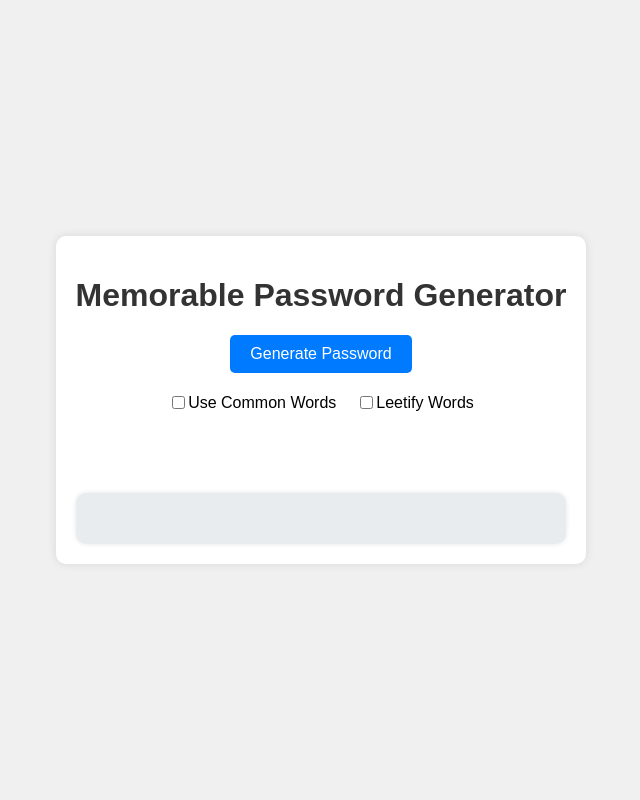
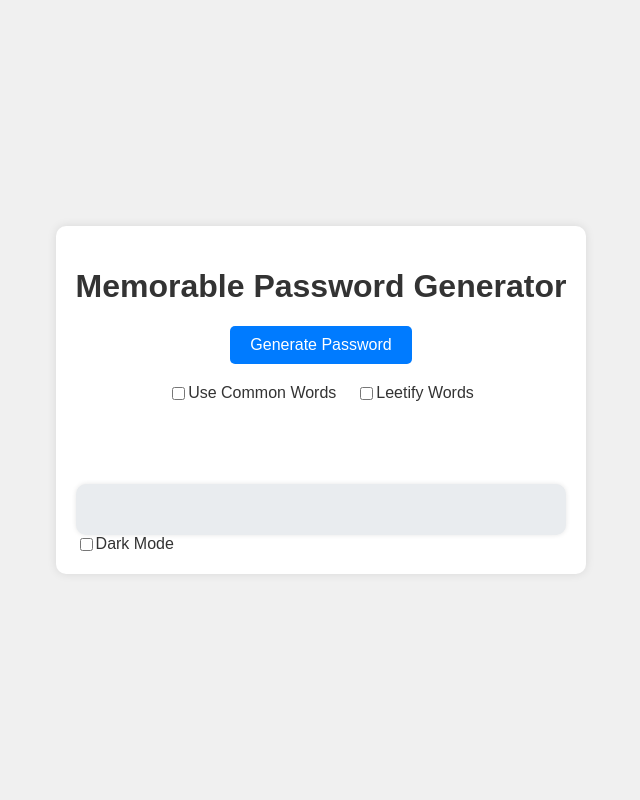
Before and after one commit to Cuzeth/memorable-password-generator, a Flask app: page / in a window 1280 px wide. Shown: the whole page, without its empty margins (319-959 px from the left). Run offline with Flask 3, Linux system fonts and the light colour scheme.

Commit message:
Added dark mode toggle

```diff
--- a/static/css/style.css
+++ b/static/css/style.css
@@ -5,26 +5,27 @@ body {
 	align-items: center;
 	height: 100vh;
 	margin: 0;
-	background-color: #f0f0f0;
+	background-color: var(--bg-color);
+	color: var(--text-color);
 }
 
 .container {
 	text-align: center;
-	background: white;
+	background: var(--container-bg-color);
 	padding: 20px;
 	border-radius: 10px;
 	box-shadow: 0 0 10px rgba(0, 0, 0, 0.1);
 }
 
 h1 {
-	color: #333;
+	color: var(--text-color);
 }
 
 button {
 	padding: 10px 20px;
 	font-size: 16px;
-	color: white;
-	background-color: #007BFF;
+	color: var(--button-text-color);
+	background-color: var(--button-bg-color);
 	border: none;
 	border-radius: 5px;
 	cursor: pointer;
@@ -32,7 +33,7 @@ button {
 }
 
 button:hover {
-	background-color: #0056b3;
+	background-color: var(--button-hover-bg-color);
 }
 
 .toggles {
@@ -49,7 +50,7 @@ button:hover {
 
 #resultBox {
 	margin-top: 20px;
-	background-color: #e9ecef;
+	background-color: var(--result-box-bg-color);
 	padding: 15px;
 	border-radius: 10px;
 	box-shadow: 0 0 5px rgba(0, 0, 0, 0.1);
@@ -60,7 +61,7 @@ button:hover {
 
 #result {
 	font-size: 18px;
-	color: #333;
+	color: var(--text-color);
 	font-weight: bold;
 	margin: 0;
 	visibility: hidden;
@@ -72,10 +73,9 @@ button:hover {
 	margin-left: auto;
 	margin-right: auto;
 	overflow: hidden;
-	/* max-height: 0; */
 	opacity: 0;
 	padding: 0 0 5px 0;
-	transition: max-height 0.5s ease-in-out, opacity 0.5s ease-in-out;
+	transition: opacity 0.5s ease-in-out;
 }
 
 .slider.active {
@@ -110,3 +110,25 @@ input[type=range]::-moz-range-thumb {
 	cursor: pointer;
 	transition: background 0.3s ease;
 }
+
+/* Light mode variables */
+:root {
+	--bg-color: #f0f0f0;
+	--text-color: #333;
+	--container-bg-color: #fff;
+	--button-text-color: #fff;
+	--button-bg-color: #007BFF;
+	--button-hover-bg-color: #0056b3;
+	--result-box-bg-color: #e9ecef;
+}
+
+/* Dark mode variables */
+body.dark-mode {
+	--bg-color: #121212;
+	--text-color: #f0f0f0;
+	--container-bg-color: #1e1e1e;
+	--button-text-color: #fff;
+	--button-bg-color: #007BFF;
+	--button-hover-bg-color: #0056b3;
+	--result-box-bg-color: #333;
+}
--- a/static/js/script.js
+++ b/static/js/script.js
@@ -1,6 +1,5 @@
 function toggleSlider(checked) {
 	const slider = document.getElementById('leetifySlider');
-	const resultBox = document.getElementById('resultBox');
 	if (checked) {
 		slider.classList.add('active');
 	} else {
@@ -22,3 +21,8 @@ async function generatePassword() {
 	resultElement.textContent = data.result;
 	resultElement.style.visibility = 'visible';
 }
+
+function toggleDarkMode() {
+	const body = document.body;
+	body.classList.toggle('dark-mode');
+}
--- a/templates/index.html
+++ b/templates/index.html
@@ -30,6 +30,10 @@
 		<div id="resultBox">
 			<p id="result">Your password will appear here...</p>
 		</div>
+		<div class="toggle">
+			<input type="checkbox" id="darkModeToggle" name="darkModeToggle" onchange="toggleDarkMode()">
+			<label for="darkModeToggle">Dark Mode</label>
+		</div>
 	</div>
 	<script src="{{ url_for('static', filename='js/script.js') }}"></script>
 </body>
```
